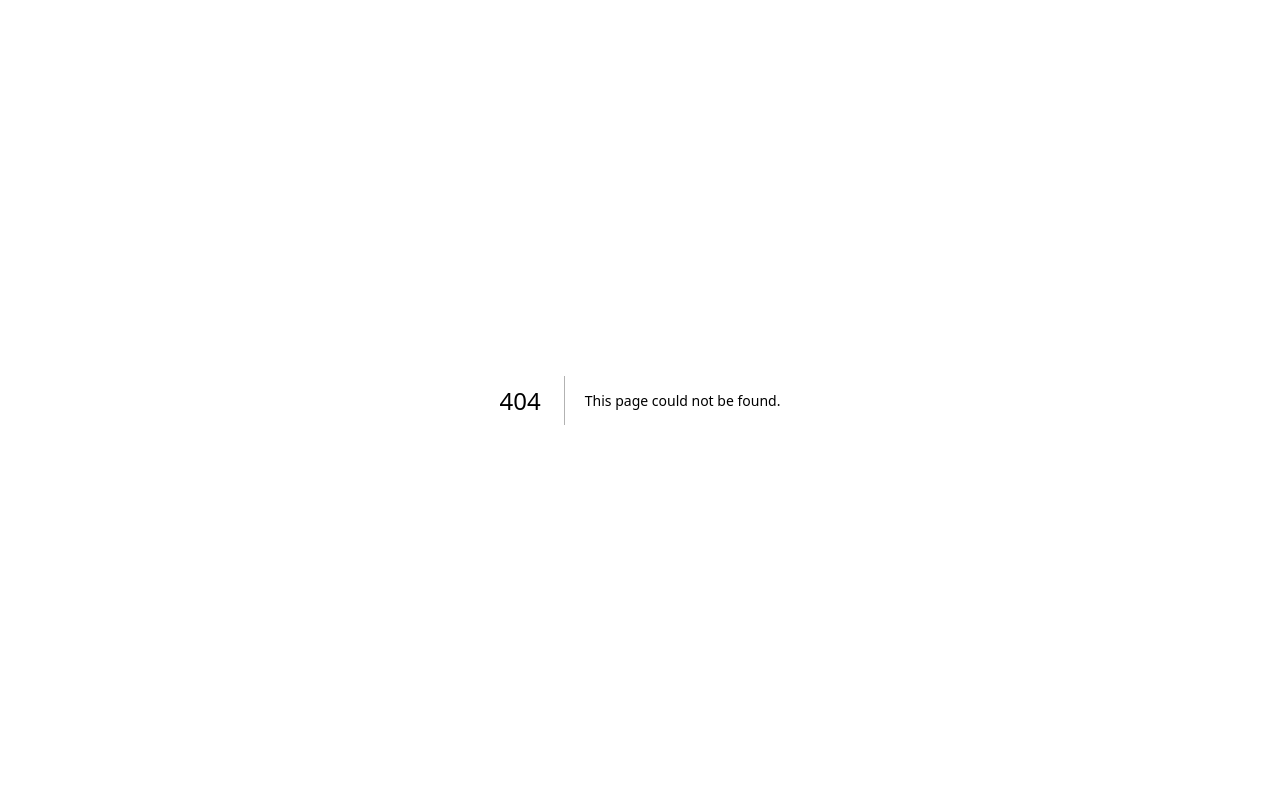
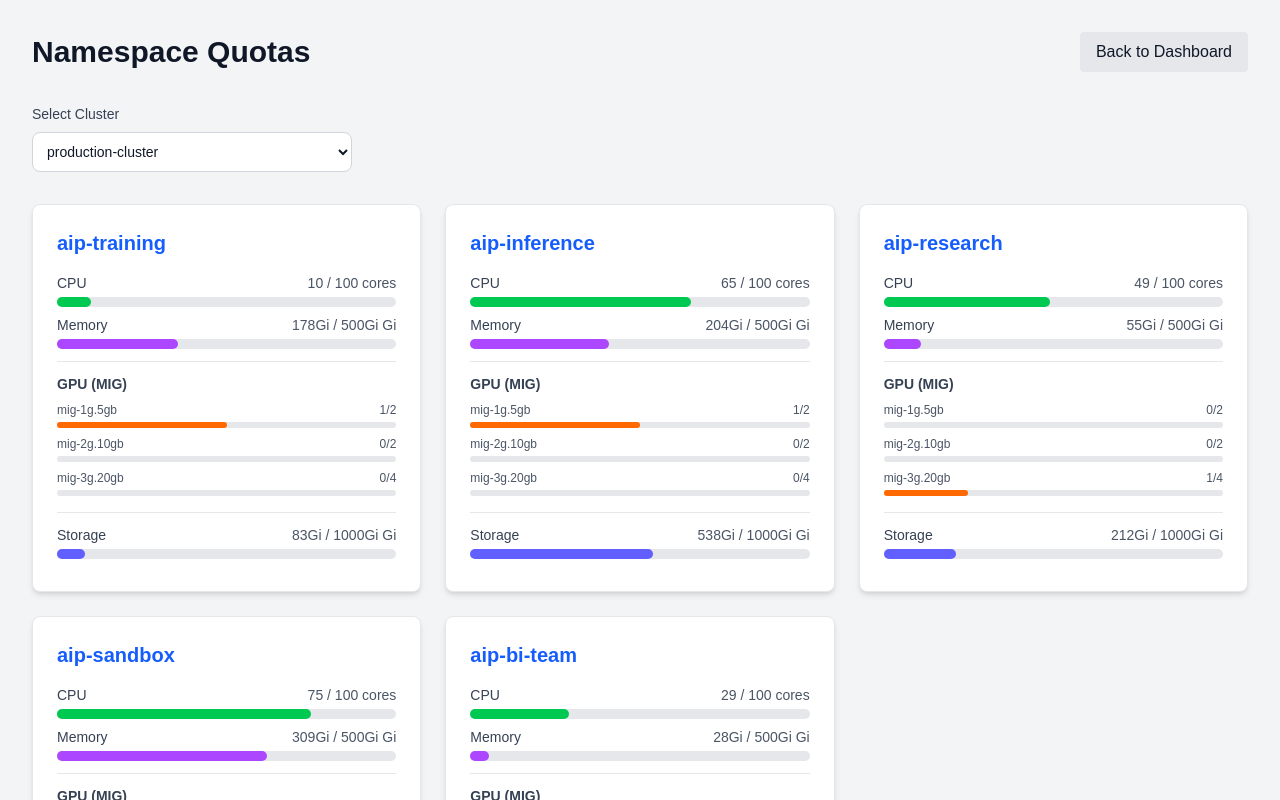
Before and after one commit to gichul-hong/k8s-map, a Next.js app: page /quota in a window 1280 px wide. Before the commit this address had no page. Shown: the top 800 px of the page. Built offline with nearby package versions, Linux system fonts and the light colour scheme.

Commit message:
resource 페이지 추가

```diff
--- /dev/null
+++ b/src/app/api/k8s/clusters/route.ts
@@ -0,0 +1,10 @@
+import { NextResponse } from 'next/server';
+
+export async function GET() {
+  const clusters = [
+    { id: 'cluster-1', name: 'production-cluster' },
+    { id: 'cluster-2', name: 'staging-cluster' },
+    { id: 'cluster-3', name: 'dev-cluster' },
+  ];
+  return NextResponse.json(clusters);
+}
--- /dev/null
+++ b/src/app/api/k8s/quota/route.ts
@@ -0,0 +1,61 @@
+import { NextRequest, NextResponse } from 'next/server';
+
+export async function GET(request: NextRequest) {
+  const searchParams = request.nextUrl.searchParams;
+  const cluster = searchParams.get('cluster');
+
+  if (!cluster) {
+    return NextResponse.json({ error: 'Cluster parameter is required' }, { status: 400 });
+  }
+
+  // Dummy data generation
+  const namespaces = [
+    'aip-training',
+    'aip-inference',
+    'aip-research',
+    'aip-sandbox',
+    'aip-bi-team',
+  ];
+
+  const quotaData = namespaces.map((ns) => {
+    // Randomize usage slightly to make it look real
+    const cpuLimit = 100;
+    const cpuUsed = Math.floor(Math.random() * 80);
+
+    const memLimit = 500; // Gi
+    const memUsed = Math.floor(Math.random() * 400);
+
+    const gpuLimit = 8;
+    const gpuUsed = Math.floor(Math.random() * 6);
+
+    const storageLimit = 1000; // Gi
+    const storageUsed = Math.floor(Math.random() * 800);
+
+    return {
+      namespace: ns,
+      cpu: {
+        used: `${cpuUsed}`,
+        limit: `${cpuLimit}`,
+        unit: 'cores'
+      },
+      memory: {
+        used: `${memUsed}Gi`,
+        limit: `${memLimit}Gi`,
+        unit: 'Gi'
+      },
+      gpu: {
+        // Simulating MIG profiles
+        'nvidia.com/mig-1g.5gb': { used: Math.floor(Math.random() * 2), limit: 2 },
+        'nvidia.com/mig-2g.10gb': { used: Math.floor(Math.random() * 2), limit: 2 },
+        'nvidia.com/mig-3g.20gb': { used: Math.floor(Math.random() * 2), limit: 4 },
+      },
+      storage: {
+        used: `${storageUsed}Gi`,
+        limit: `${storageLimit}Gi`,
+        unit: 'Gi'
+      }
+    };
+  });
+
+  return NextResponse.json(quotaData);
+}
--- a/src/app/page.tsx
+++ b/src/app/page.tsx
@@ -1,6 +1,7 @@
 'use client';
 
 import { useState, useEffect } from 'react';
+import Link from 'next/link';
 import ResourceGrid from '../components/ResourceGrid';
 
 // Define the GPU structure for MIG devices
@@ -135,7 +136,12 @@ export default function Home() {
 
   return (
     <div className="min-h-screen p-8 bg-gray-100 dark:bg-gray-900 text-gray-900 dark:text-gray-100">
-      <h1 className="text-4xl font-bold mb-8 text-center">Kubernetes Node Heatmap</h1>
+      <div className="flex justify-between items-center mb-8">
+        <h1 className="text-4xl font-bold text-center">Kubernetes Node Heatmap</h1>
+        <Link href="/quota" className="px-6 py-2 bg-blue-600 text-white rounded-lg hover:bg-blue-700 transition-colors shadow-sm font-semibold">
+          View Quotas
+        </Link>
+      </div>
 
       {/* Resource selection buttons removed for clarity, showing all grids */}
 
--- /dev/null
+++ b/src/app/quota/page.tsx
@@ -0,0 +1,194 @@
+'use client';
+
+import { useState, useEffect } from 'react';
+import Link from 'next/link';
+
+interface Cluster {
+  id: string;
+  name: string;
+}
+
+interface QuotaInfo {
+  used: string | number;
+  limit: string | number;
+  unit?: string;
+}
+
+interface GpuQuota {
+  [profile: string]: {
+    used: number;
+    limit: number;
+  };
+}
+
+interface NamespaceQuota {
+  namespace: string;
+  cpu: QuotaInfo;
+  memory: QuotaInfo;
+  gpu: GpuQuota;
+  storage: QuotaInfo;
+}
+
+export default function QuotaPage() {
+  const [clusters, setClusters] = useState<Cluster[]>([]);
+  const [selectedCluster, setSelectedCluster] = useState<string>('');
+  const [quotas, setQuotas] = useState<NamespaceQuota[]>([]);
+  const [loading, setLoading] = useState(true);
+  const [error, setError] = useState<string | null>(null);
+
+  useEffect(() => {
+    async function fetchClusters() {
+      try {
+        const res = await fetch('/api/k8s/clusters');
+        if (!res.ok) throw new Error('Failed to fetch clusters');
+        const data: Cluster[] = await res.json();
+        setClusters(data);
+        if (data.length > 0) {
+          setSelectedCluster(data[0].id);
+        }
+      } catch (err: any) {
+        setError(err.message);
+      } finally {
+        setLoading(false);
+      }
+    }
+    fetchClusters();
+  }, []);
+
+  useEffect(() => {
+    if (!selectedCluster) return;
+
+    async function fetchQuotas() {
+      setLoading(true);
+      try {
+        const res = await fetch(`/api/k8s/quota?cluster=${selectedCluster}`);
+        if (!res.ok) throw new Error('Failed to fetch quota data');
+        const data: NamespaceQuota[] = await res.json();
+        setQuotas(data);
+      } catch (err: any) {
+        setError(err.message);
+      } finally {
+        setLoading(false);
+      }
+    }
+    fetchQuotas();
+  }, [selectedCluster]);
+
+  const calculatePercentage = (used: string | number, limit: string | number) => {
+    const u = typeof used === 'string' ? parseFloat(used) : used;
+    const l = typeof limit === 'string' ? parseFloat(limit) : limit;
+    if (l === 0) return 0;
+    return Math.min(100, (u / l) * 100);
+  };
+
+  const ProgressBar = ({ label, used, limit, unit, colorClass = 'bg-blue-600' }: { label: string, used: string | number, limit: string | number, unit?: string, colorClass?: string }) => {
+    const pct = calculatePercentage(used, limit);
+    return (
+      <div className="mb-2">
+        <div className="flex justify-between text-sm mb-1">
+          <span className="font-medium text-gray-700 dark:text-gray-300">{label}</span>
+          <span className="text-gray-600 dark:text-gray-400">
+            {used} / {limit} {unit}
+          </span>
+        </div>
+        <div className="w-full bg-gray-200 rounded-full h-2.5 dark:bg-gray-700">
+          <div className={`${colorClass} h-2.5 rounded-full`} style={{ width: `${pct}%` }}></div>
+        </div>
+      </div>
+    );
+  };
+
+  return (
+    <div className="min-h-screen p-8 bg-gray-100 dark:bg-gray-900 text-gray-900 dark:text-gray-100">
+      <div className="flex justify-between items-center mb-8">
+        <h1 className="text-3xl font-bold">Namespace Quotas</h1>
+        <Link href="/" className="px-4 py-2 bg-gray-200 dark:bg-gray-700 rounded hover:bg-gray-300 dark:hover:bg-gray-600 transition">
+          Back to Dashboard
+        </Link>
+      </div>
+
+      <div className="mb-8">
+        <label htmlFor="cluster-select" className="block text-sm font-medium text-gray-700 dark:text-gray-300 mb-2">
+          Select Cluster
+        </label>
+        <select
+          id="cluster-select"
+          className="block w-full max-w-xs p-2.5 bg-white border border-gray-300 text-gray-900 text-sm rounded-lg focus:ring-blue-500 focus:border-blue-500 dark:bg-gray-700 dark:border-gray-600 dark:placeholder-gray-400 dark:text-white"
+          value={selectedCluster}
+          onChange={(e) => setSelectedCluster(e.target.value)}
+          disabled={loading && clusters.length === 0}
+        >
+          {clusters.map((c) => (
+            <option key={c.id} value={c.id}>
+              {c.name}
+            </option>
+          ))}
+        </select>
+      </div>
+
+      {loading && quotas.length === 0 ? (
+         <div className="flex justify-center items-center h-64">
+           <div className="animate-spin rounded-full h-12 w-12 border-t-2 border-b-2 border-blue-500"></div>
+         </div>
+      ) : error ? (
+        <div className="p-4 bg-red-100 text-red-900 rounded">{error}</div>
+      ) : (
+        <div className="grid grid-cols-1 md:grid-cols-2 lg:grid-cols-3 gap-6">
+          {quotas.map((q) => (
+            <div key={q.namespace} className="bg-white dark:bg-gray-800 rounded-lg shadow-md p-6 border border-gray-200 dark:border-gray-700 hover:shadow-lg transition-shadow">
+              <h2 className="text-xl font-bold mb-4 text-blue-600 dark:text-blue-400">{q.namespace}</h2>
+
+              <div className="space-y-4">
+                <ProgressBar
+                  label="CPU"
+                  used={q.cpu.used}
+                  limit={q.cpu.limit}
+                  unit={q.cpu.unit}
+                  colorClass="bg-green-500"
+                />
+                <ProgressBar
+                  label="Memory"
+                  used={q.memory.used}
+                  limit={q.memory.limit}
+                  unit={q.memory.unit}
+                  colorClass="bg-purple-500"
+                />
+
+                <div className="border-t border-gray-200 dark:border-gray-700 pt-3 mt-3">
+                  <h3 className="text-sm font-semibold mb-2 text-gray-700 dark:text-gray-300">GPU (MIG)</h3>
+                  {Object.entries(q.gpu).map(([profile, stats]) => (
+                    <div key={profile} className="mb-2">
+                       <div className="flex justify-between text-xs mb-1">
+                        <span className="text-gray-600 dark:text-gray-400 truncate w-2/3" title={profile}>{profile.replace('nvidia.com/', '')}</span>
+                        <span className="text-gray-600 dark:text-gray-400">
+                          {stats.used}/{stats.limit}
+                        </span>
+                      </div>
+                      <div className="w-full bg-gray-200 rounded-full h-1.5 dark:bg-gray-700">
+                        <div
+                          className="bg-orange-500 h-1.5 rounded-full"
+                          style={{ width: `${Math.min(100, (stats.used / stats.limit) * 100)}%` }}
+                        ></div>
+                      </div>
+                    </div>
+                  ))}
+                  {Object.keys(q.gpu).length === 0 && <p className="text-xs text-gray-500">No GPU quota</p>}
+                </div>
+
+                <div className="border-t border-gray-200 dark:border-gray-700 pt-3 mt-3">
+                   <ProgressBar
+                    label="Storage"
+                    used={q.storage.used}
+                    limit={q.storage.limit}
+                    unit={q.storage.unit}
+                    colorClass="bg-indigo-500"
+                  />
+                </div>
+              </div>
+            </div>
+          ))}
+        </div>
+      )}
+    </div>
+  );
+}
```
